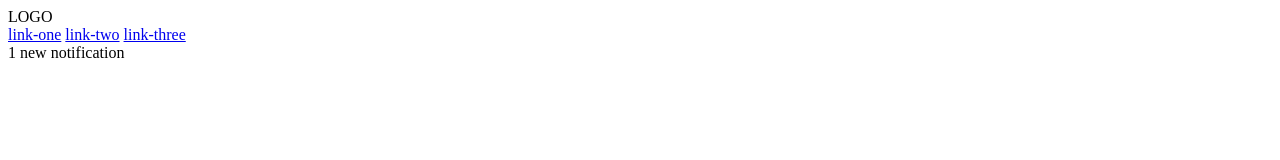
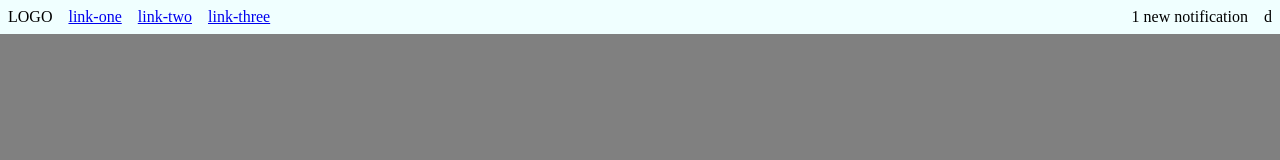
Before and after one commit to banch0u/common-header, a plain HTML site: page index.html in a window 1280 px wide. Drawn offline with Linux system fonts and the light colour scheme.

Commit message:
added basic styles

```diff
--- a/index.html
+++ b/index.html
@@ -18,7 +18,7 @@
         </div>
         <div class="rightElements">
             <div class="notificationBar">1 new notification</div>
-            <div class="pp"></div>
+            <div class="pp">d</div>
         </div>
 
     </div>
--- a/style.css
+++ b/style.css
@@ -0,0 +1,20 @@
+body{
+    background-color: gray;
+    margin: 0;
+    padding: 0;
+}
+.header{
+    display: flex;
+    align-items: center;
+    background-color: azure;
+    padding: 8px;
+}
+.leftElements{
+    display: flex;
+    gap: 16px;
+}
+.rightElements{
+    display: flex;
+    margin-left: auto;
+    gap: 16px;
+}
```
